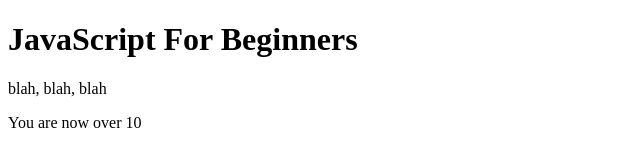
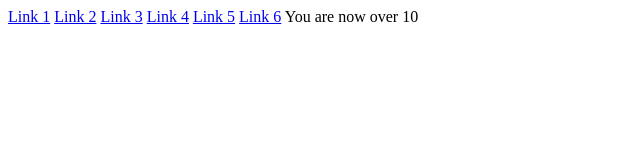
Before and after one commit to m1mollykay/Stepping-Into-JavaScript, a plain HTML site: page index.html in a window 1280 px wide. Shown: the whole page, without its empty margins (0-640 px from the left). Drawn offline with Linux system fonts and the light colour scheme.

Commit message:
Update index.html file
To change the title to "JavaScript For Beginners", and to put in six (6) links.

```diff
--- a/index.html
+++ b/index.html
@@ -3,17 +3,17 @@
 <html lang="en">
      <head>
           <meta charset= "utf-8" />
-          <title>Hello, World!</title>
+          <title>JavaScript For Beginners</title>
      </head>
 
      <body>
 
-          <h1>JavaScript For Beginners</h1>
-               <div id="content">
-
-               <p>blah, blah, blah</p>
-
-          </div>
+          <a href = "#">Link 1</a>
+          <a href = "#">Link 2</a>
+          <a href = "#">Link 3</a>
+          <a href = "#">Link 4</a>
+          <a href = "#">Link 5</a>
+          <a href = "#">Link 6</a>
 
           <script src="test.js"></script>
 
```
